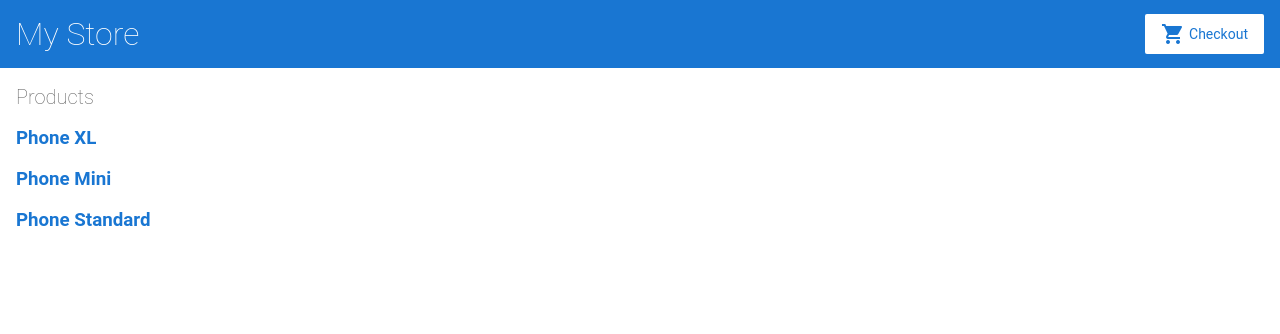
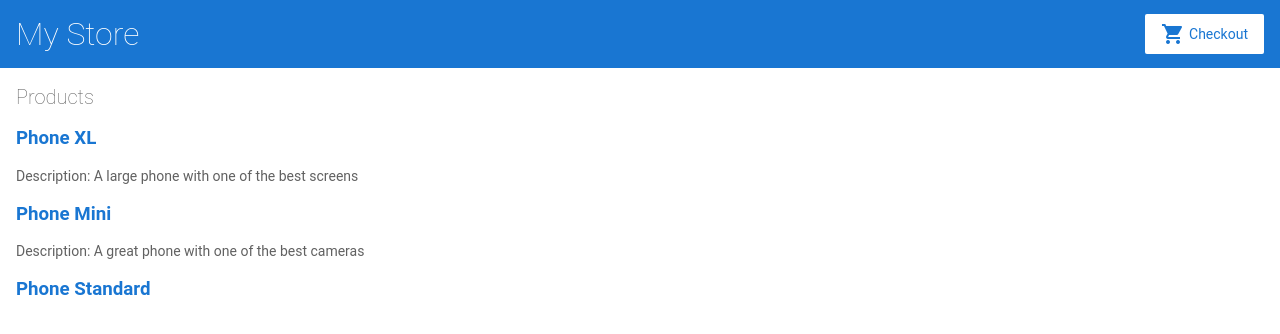
Before and after one commit to nhgandola/angular-basic-project, an Angular app: page / in a window 1280 px wide. Shown: the top 334 px of the page. Built offline with nearby package versions, Linux system fonts and the light colour scheme.

Commit message:
1 file modified

```diff
--- a/src/app/product-list/product-list.component.html
+++ b/src/app/product-list/product-list.component.html
@@ -6,6 +6,9 @@
       {{ product.name }}
     </a>
   </h3>
+  <p *ngIf="product.description">
+    Description: {{ product.description }}
+  </p>
 </div>
 <!--
 Copyright Google LLC. All Rights Reserved.
```
